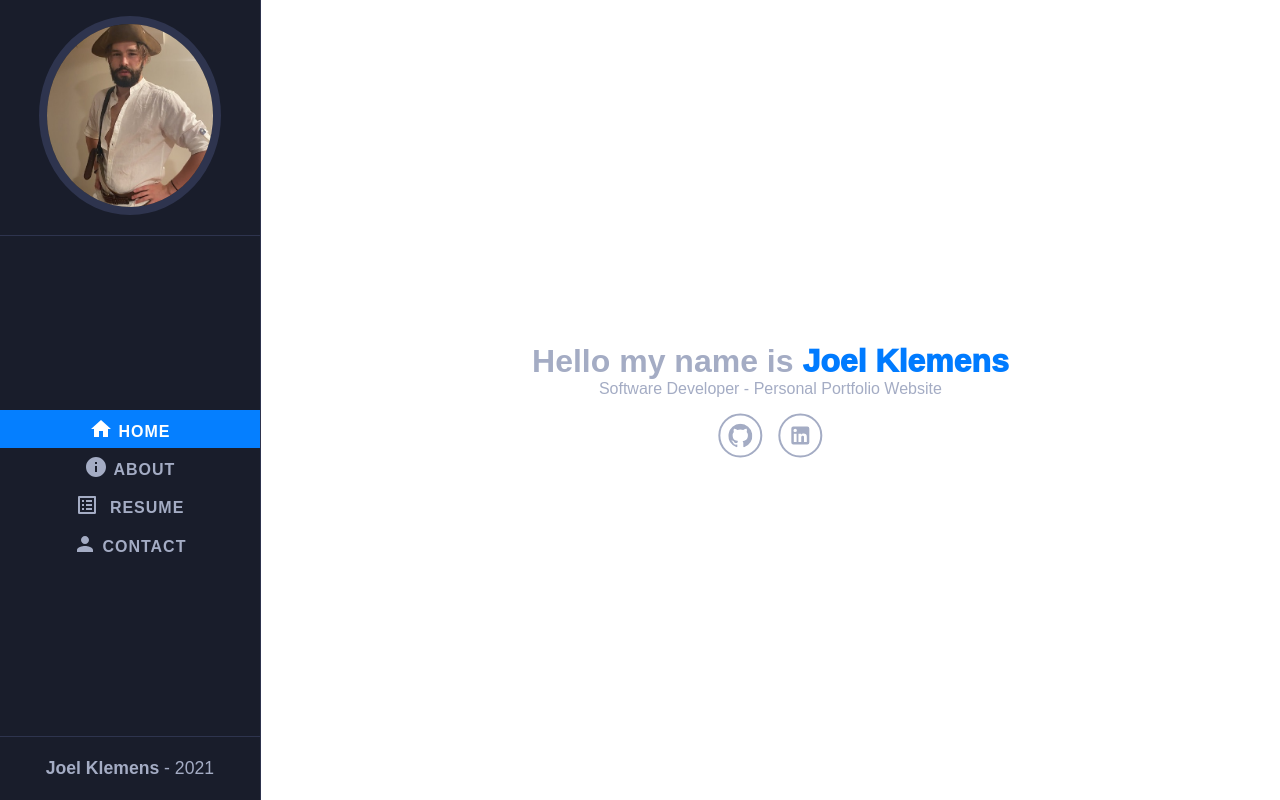
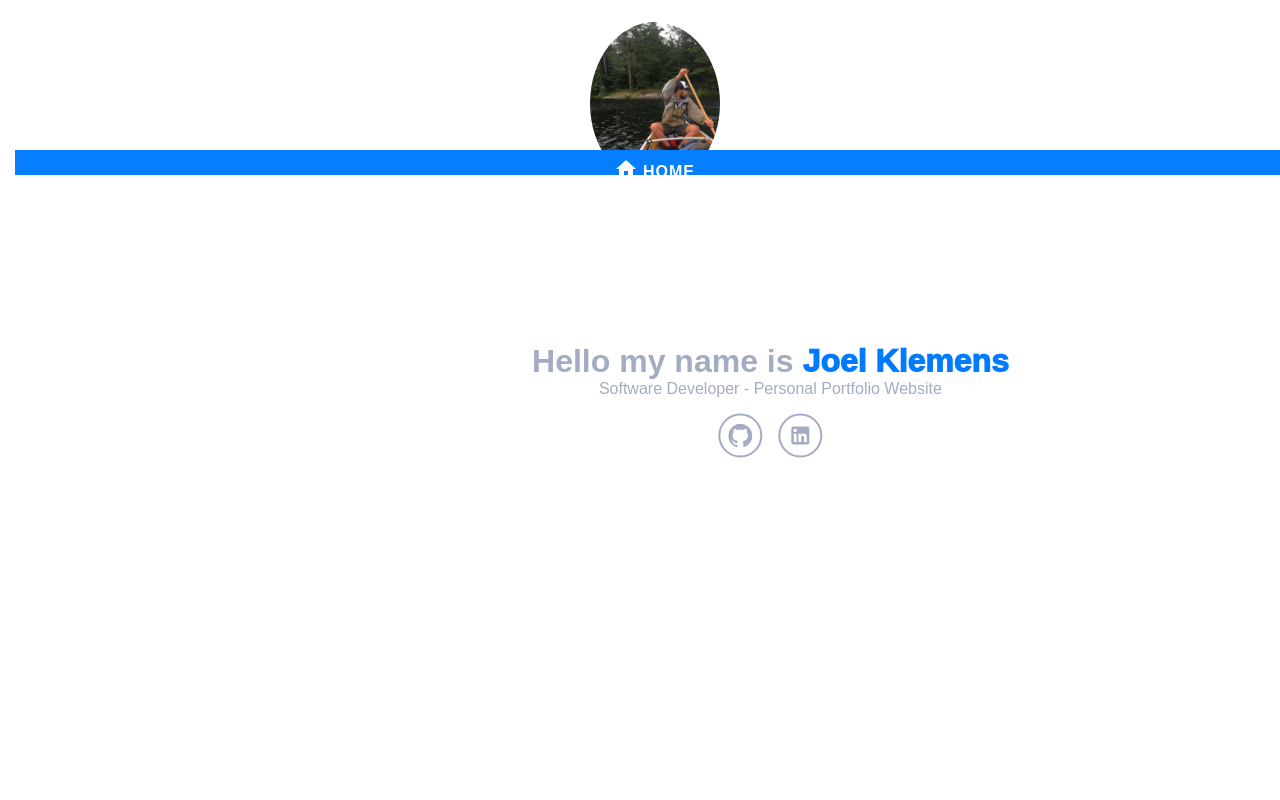
Before and after one commit to joel-klemens/personal-website, a React (Create React App) app: page / in a window 1280 px wide. Built offline with nearby package versions, Linux system fonts and the light colour scheme.

Commit message:
Big changes from version 1 of the site

```diff
--- a/src/Components/Nav.js
+++ b/src/Components/Navbar/Nav.js
@@ -1,7 +1,7 @@
 import React from 'react'
 import styled from 'styled-components'
 import {NavLink} from 'react-router-dom'
-import portrait from '../images/pirate-hat.JPG'
+import portrait from '../../images/canoe-algonquin.JPG'
 import HomeIcon from '@material-ui/icons/Home';
 import InfoIcon from '@material-ui/icons/Info';
 import ListAltIcon from '@material-ui/icons/ListAlt';
@@ -16,14 +16,12 @@ const NavStyled = styled.nav`
     width: 100%;
     border-right: 1px solid var(--border-color);
     .avatar{
-        width: 100%;
-        border-bottom: 1px solid var(--border-color);
-        text-align: center;
-        padding: 1rem 0;
+        height: 8rem;
+        width: 130px;
+        margin-top: 7px;
         img{
-            width: 70%;
-            border-radius: 50%;
-            border: 8px solid var(--border-color);
+            width: 100%;
+            border-radius: 100%;
         }
     }
     .nav-items{
@@ -106,9 +104,9 @@ function Nav() {
                     <NavLink to="/contact" activeClassName="active-class" exact><PersonIcon className="icon"/>Contact</NavLink>
                 </li>
             </ul>
-            <footer className="footer">
-                <p><b>Joel Klemens</b> - 2021 </p>
-            </footer>
+            <div className="menu">
+                <p>Menu Button</p>
+            </div>
         </NavStyled>
     )
 }
--- a/src/Components/SideNavBar.js
+++ b/src/Components/Navbar/TopNavBar.js
@@ -3,10 +3,15 @@ import styled from 'styled-components'
 import Nav from './Nav'
 
 const SideNavBarStyled = styled.div`
-        width: 16.3rem;
+    width: 100vw;
     position: fixed;
-    height: 100vh;
-    background-color: var(--sidebar-dark-color);
+    display: flex;
+    top:0;
+    margin: 15px;
+    margin-top: 15px;
+    z-index: 100;
+    height: 10rem;
+    background-color: transparent;
     overflow: hidden;
     transition: all .4s ease-in-out;
     transform: translateX(0);
```
Also changed, not shown: src/App.js (+2 -23 lines), src/Components/Navbar.js (deleted, +0 -92 lines), src/images/logo.png (added).
